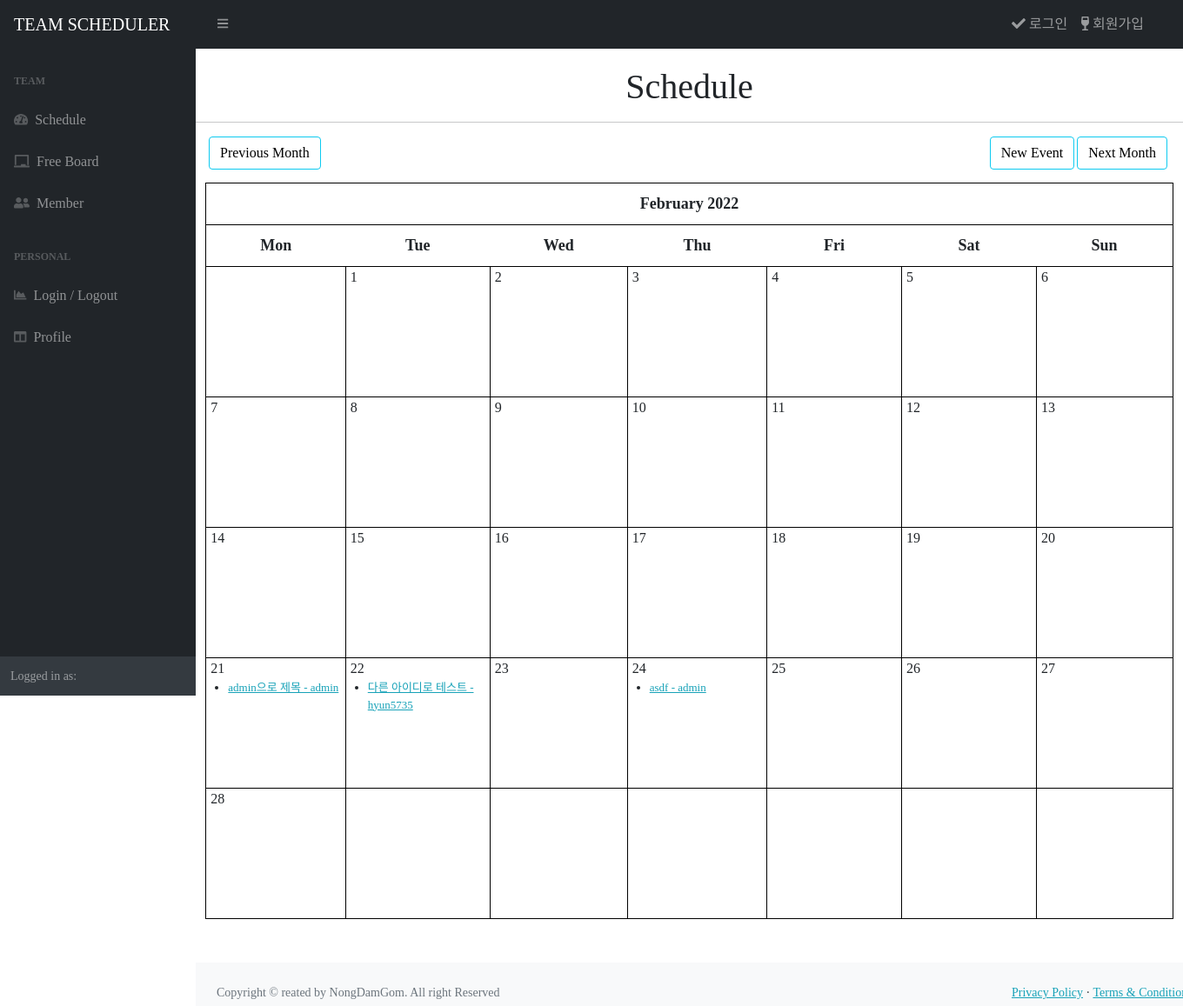
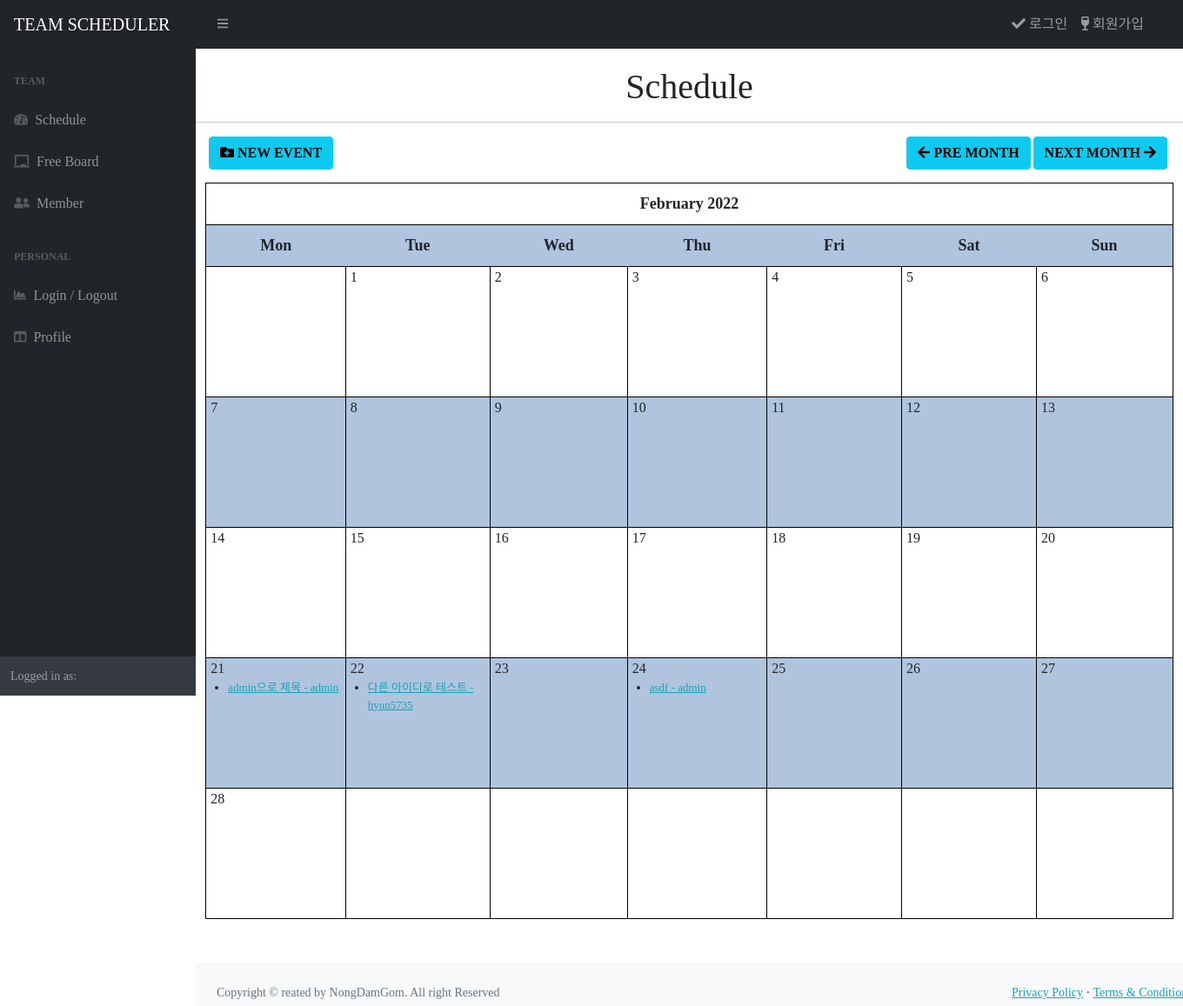
Before and after one commit to SonYongho/Interface_project, a Django app: page / in a window 1360 px wide; the page is wider, and only the part inside the window is pictured. Shown: that part at 87% size. Run offline with Django 4.2, Linux system fonts and the light colour scheme; data comes from the database, SQL or seed files in the repository; both versions use the stored data as it was after the commit; some libraries are stand-ins or nearby versions; some web fonts are replaced.

Commit message:
디자인 진행중

```diff
--- a/templates/cal/cal_base.html
+++ b/templates/cal/cal_base.html
@@ -4,16 +4,34 @@
   <head>
     <!-- Required meta tags -->
     <meta charset="utf-8" />
-    <meta name="viewport" content="width=device-width, initial-scale=1, shrink-to-fit=no" />
+    <meta
+      name="viewport"
+      content="width=device-width, initial-scale=1, shrink-to-fit=no"
+    />
     <!-- Bootstrap CSS -->
 
     <link
       rel="stylesheet"
-      href="https://use.fontawesome.com/releases/v5.0.10/css/all.css"
-      integrity="sha384-+d0P83n9kaQMCwj8F4RJB66tzIwOKmrdb46+porD/OvrJ+37WqIM7UoBtwHO6Nlg"
+      href="https://use.fontawesome.com/releases/v5.7.0/css/all.css"
+      integrity="sha384-lZN37f5QGtY3VHgisS14W3ExzMWZxybE1SJSEsQp9S+oqd12jhcu+A56Ebc1zFSJ"
       crossorigin="anonymous"
     />
-    <link rel="stylesheet" type="text/css" href="{% static 'cal/styles.css' %}" />
+
+    <link
+      rel="stylesheet"
+      type="text/css"
+      href="{% static 'cal/styles.css' %}"
+    />
+    <style>
+
+      tr.class:nth-child(2n + 0) {
+        background-color: white;
+      }
+      tr:nth-child(2n + 0) {
+        background-color: #b0c4de;
+      }
+
+    </style>
   </head>
   <body>
     {% block content_side %} {% endblock %}
--- a/templates/cal/calendar.html
+++ b/templates/cal/calendar.html
@@ -1,8 +1,17 @@
-{% extends 'cal/cal_base.html' %} {% block title %} Schedule {% endblock %} {% block content_side %}
+{% extends 'cal/cal_base.html' %} {% block title %} Schedule {% endblock %}
+{% block content_side %}
 <div class="clearfix">
-  <a class="btn btn-info left" href="{% url 'cal:calendar' %}?{{ prev_month }}"> Previous Month </a>
-  <a class="btn btn-info right" href="{% url 'cal:calendar' %}?{{ next_month }}"> Next Month </a>
-  <a class="btn btn-info right" href="{% url 'cal:event_new' %}"> New Event </a>
+  <a class="btn btn-info left bg-info font-weight-bold" href="{% url 'cal:event_new' %}">
+    <i class="fa fa-solid fa-folder-plus"></i> NEW EVENT
+  </a>
+  <a class="btn btn-info right bg-info font-weight-bold" href="{% url 'cal:calendar' %}?{{ next_month }}">
+    NEXT MONTH
+    <i class="fa fa-solid fa-arrow-right"></i>
+  </a>
+  <a class="btn btn-info right bg-info font-weight-bold" href="{% url 'cal:calendar' %}?{{ prev_month }}">
+    <i class="fa fa-solid fa-arrow-left"></i>
+     PRE MONTH
+  </a>
 </div>
 
 {{ calendar }} {% endblock %}
--- a/templates/cal/event_form.html
+++ b/templates/cal/event_form.html
@@ -13,7 +13,7 @@
 <div class="container my-3">
   <form method="post">
     {% csrf_token %}
-    <table class="form form-table">
+    <table class="form form-table table-light">
       <tr>
         <td>{{ event.author }}</td>
         <td>{{ form }}</td>
--- a/templates/navbar.html
+++ b/templates/navbar.html
@@ -23,7 +23,7 @@
   <!-- Navbar Brand-->
   <a class="navbar-brand ml-3" href="{% url 'board:index' %}">TEAM SCHEDULER</a>
   <button
-    class="navbar-toggler ml-auto"
+    class="navbar-toggler ml-auto btn-secondary"
     type="button"
     data-toggle="collapse"
     data-target="#navbarNav"
@@ -34,7 +34,7 @@
     <span class="navbar-toggler-icon"></span>
   </button>
   <!-- Sidebar Toggle-->
-  <button class="btn btn-link btn-sm order-1 order-lg-0 me-4 me-lg-0" id="sidebarToggle" href="#!"><i class="fas fa-bars"></i></button>
+  <button class="btn btn-link btn-sm btn-dark order-1 order-lg-0 me-4 me-lg-0" id="sidebarToggle" href="#!"><i class="fas fa-bars"></i></button>
   <!-- Navbar-->
   <form class="d-none d-md-inline-block form-inline ms-auto me-0 me-md-3 my-2 my-md-0">
     <ul class="navbar-nav ml-auto">
```
Also changed, not shown: templates/base.html (+36 -8 lines), templates/board/question_list.html (+9 -8 lines), templates/common/member.html (+4 -4 lines), db.sqlite3.
